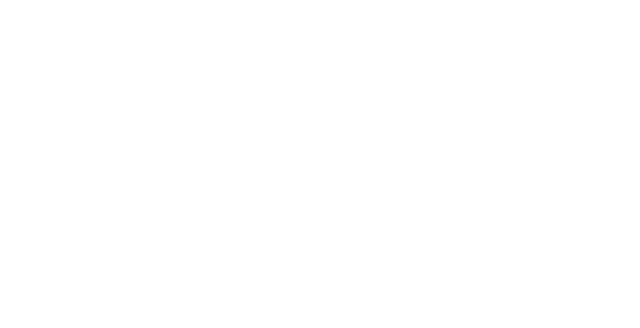
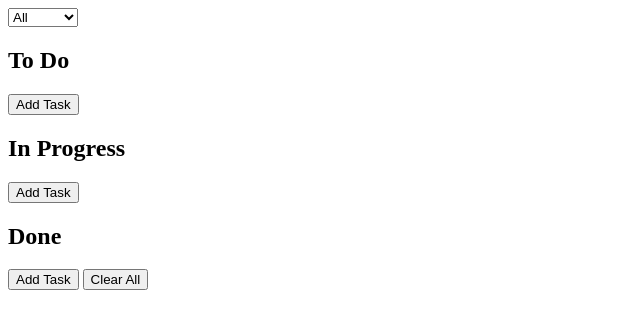
Before and after one commit to atiqahhqaisara/lab2-kanban-style-task-board, a plain HTML site: page index.html in a window 1280 px wide. Shown: the whole page, without its empty margins (0-640 px from the left). Drawn offline with Linux system fonts and the light colour scheme.

Commit message:
header filter + kanban columns

```diff
--- a/index.html
+++ b/index.html
@@ -6,6 +6,32 @@
 	<title>Lab 2 - Kanban Style Task Booard</title>
 </head>
 <body>
+	<header>
+		<select id="priorityFilter">
+			<option value="all">All</option>
+			<option value="high">High</option>
+			<option value="medium">Medium</option>
+			<option value="low">Low</option>
+		</select>
+	</header>
 
+	<section id="todo">
+  		<h2>To Do</h2>
+  		<ul class="task-list"></ul>
+  		<button class="add-btn">Add Task</button>
+	</section>
+
+	<section id="inprogress">
+  		<h2>In Progress</h2>
+  		<ul class="task-list"></ul>
+  		<button class="add-btn">Add Task</button>
+	</section>
+
+	<section id="done">
+  		<h2>Done</h2>
+  		<ul class="task-list"></ul>
+  		<button class="add-btn">Add Task</button>
+  		<button id="clearDone">Clear All</button>
+	</section>
 </body>
 </html>
```
